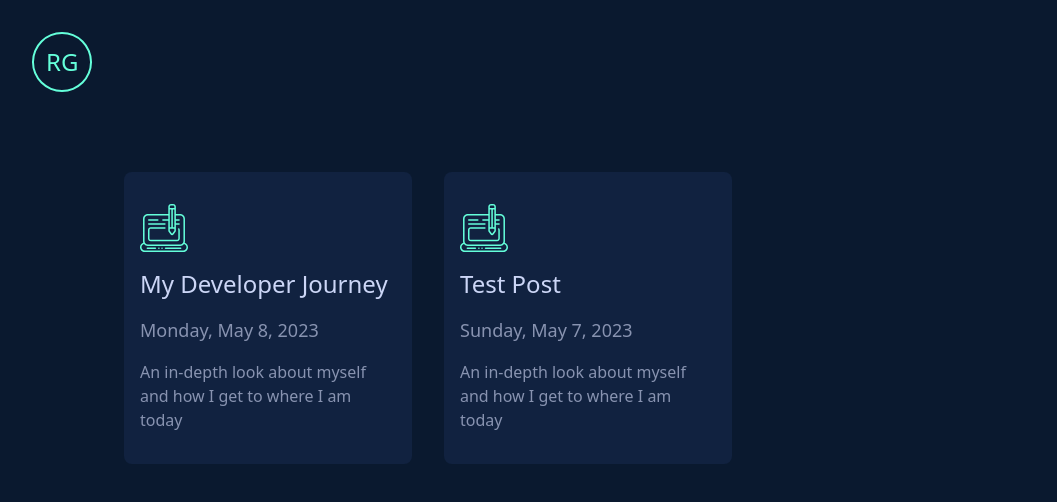
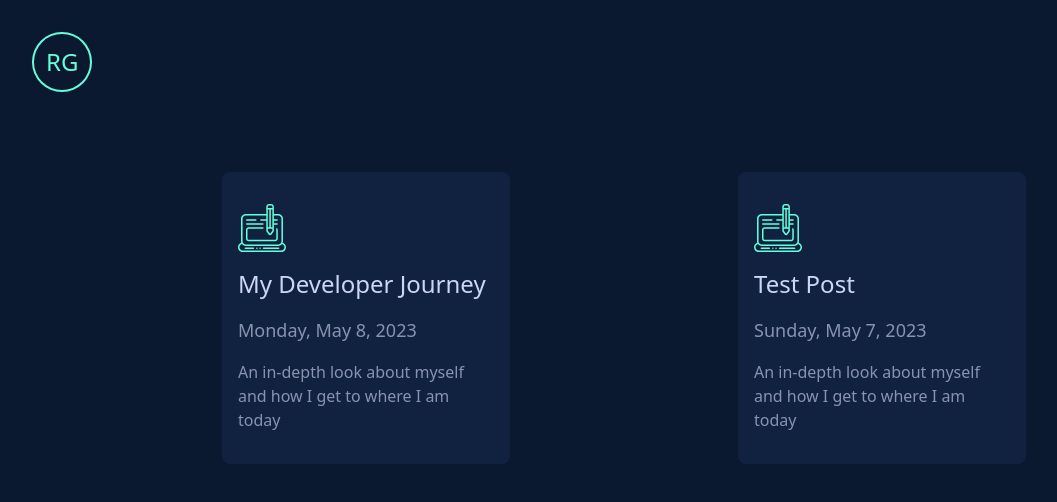
Before and after one commit to rileygrotenhuis/rileygrotenhuis.com, a Next.js app: page /blog in a window 1280 px wide. Shown: the top 502 px of the page, without its empty margins (16-1073 px from the left). Built offline with nearby package versions, Linux system fonts and the light colour scheme.

Commit message:
fix: auto margin

```diff
--- a/src/app/blog/page.js
+++ b/src/app/blog/page.js
@@ -36,7 +36,7 @@ export default function Blog() {
               <Link
                 key={index}
                 href={`/blog/${item.slug}`}
-                className="bg-background-secondary hover:shadow-xl transform hover:-translate-y-1 duration-300 hover:cursor-pointer text-text-secondary font-extralight px-4 py-8 rounded-lg w-72 flex flex-col gap-4 "
+                className="bg-background-secondary hover:shadow-xl transform hover:-translate-y-1 duration-300 hover:cursor-pointer text-text-secondary font-extralight px-4 py-8 rounded-lg w-72 flex flex-col gap-4 mx-auto"
               >
                 <Image src="/images/blog.svg" width={48} height={48} />
                 <h3 className="text-text-primary hover:text-primary hover:cursor-pointer text-2xl font-normal">
```
